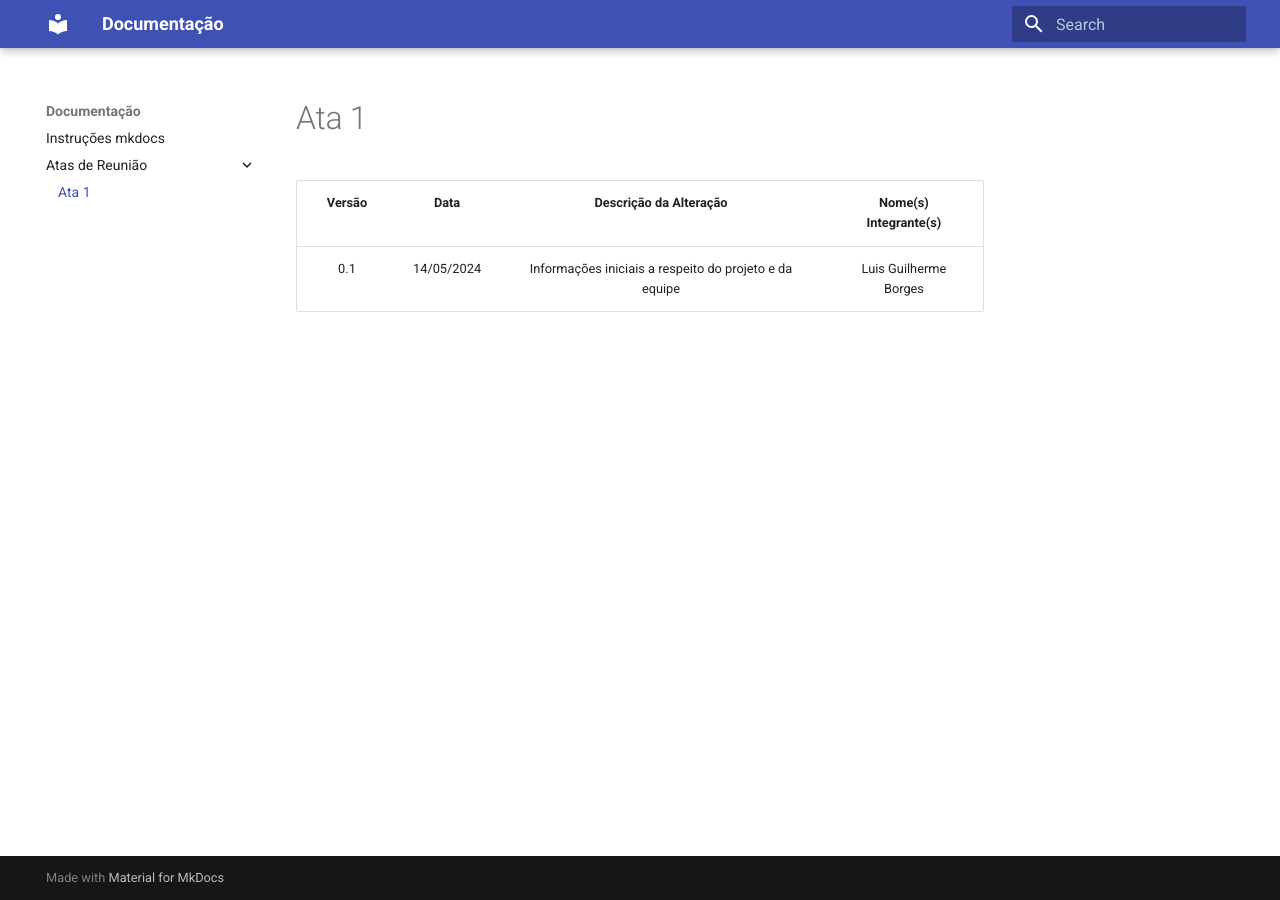
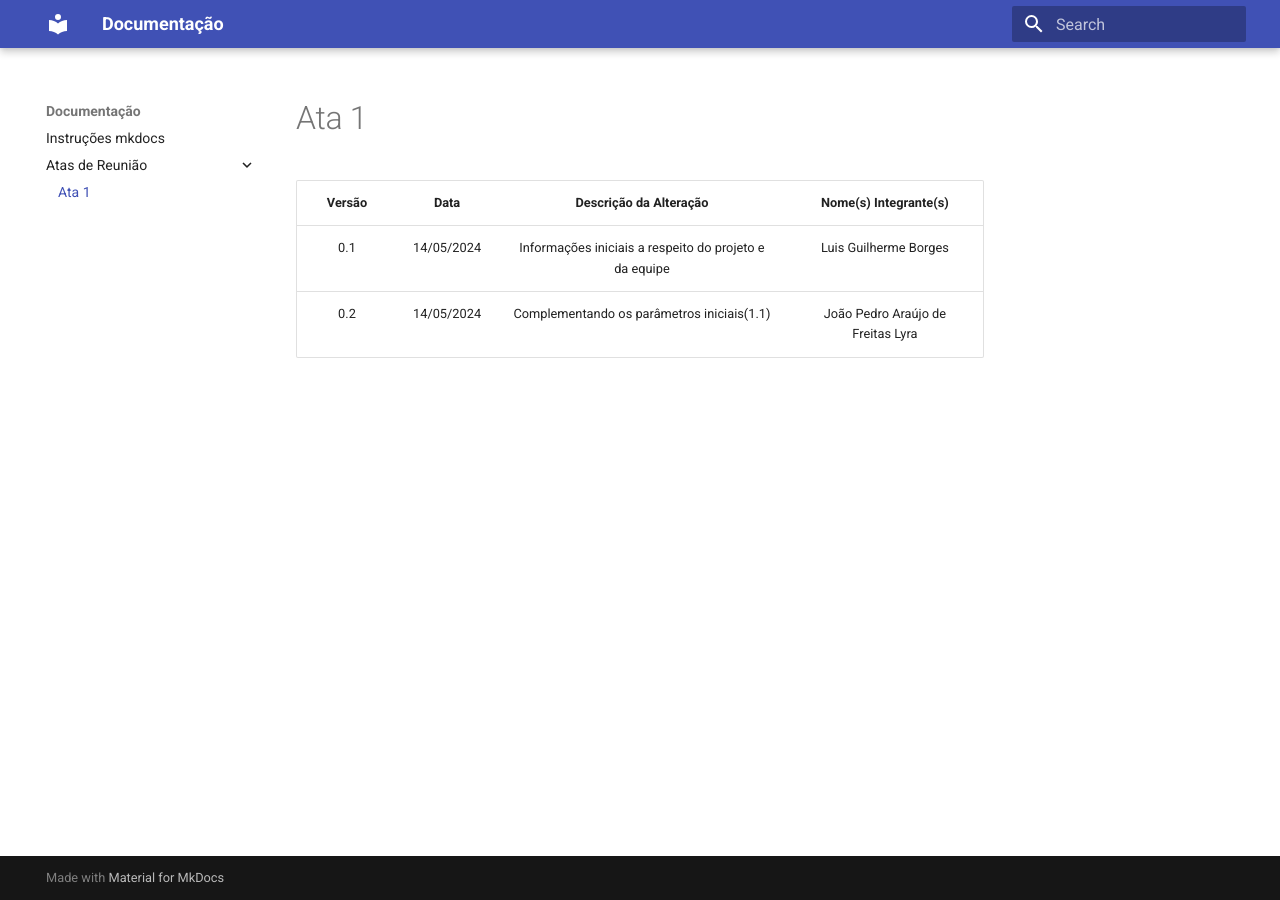
Before and after one commit to yaabdon/mds_othala_project, an MkDocs documentation site: the page built from docs/atas-reuniao/ata-reuniao-1.md, in a window 1280 px wide. Built offline with MkDocs 1.6.1 and Material for MkDocs 9.7.7, drawn with Linux system fonts in a browser that asks for light colours.

Commit message:
Update ata-reuniao-1.md

```diff
--- a/docs/atas-reuniao/ata-reuniao-1.md
+++ b/docs/atas-reuniao/ata-reuniao-1.md
@@ -1,3 +1,4 @@
 | Versão | Data | Descrição da Alteração | Nome(s) Integrante(s) |
 | :----: | :--: | :--------------------: | :-------------------: |
 | 0.1 | 14/05/2024 | Informações iniciais a respeito do projeto e da equipe | Luis Guilherme Borges |
+| 0.2 | 14/05/2024 | Complementando os parâmetros iniciais(1.1) | João Pedro Araújo de Freitas Lyra |
```
